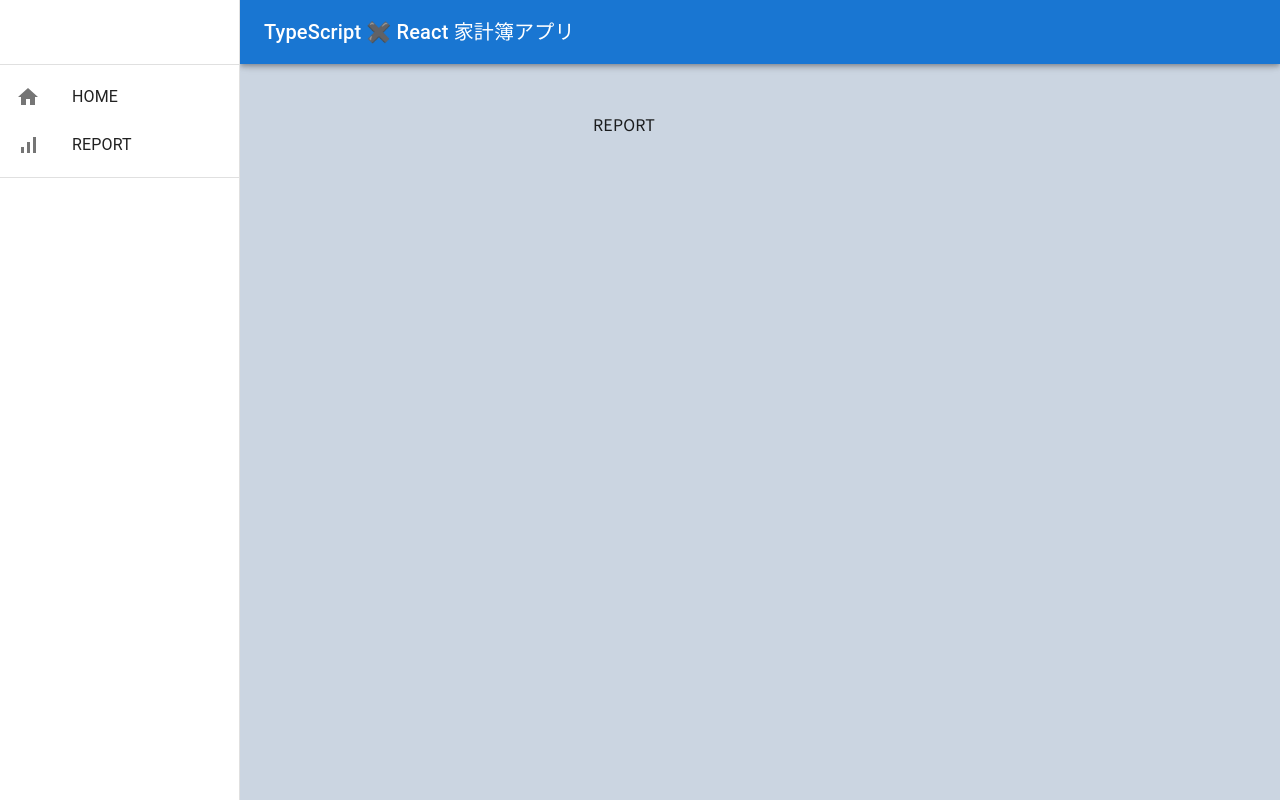
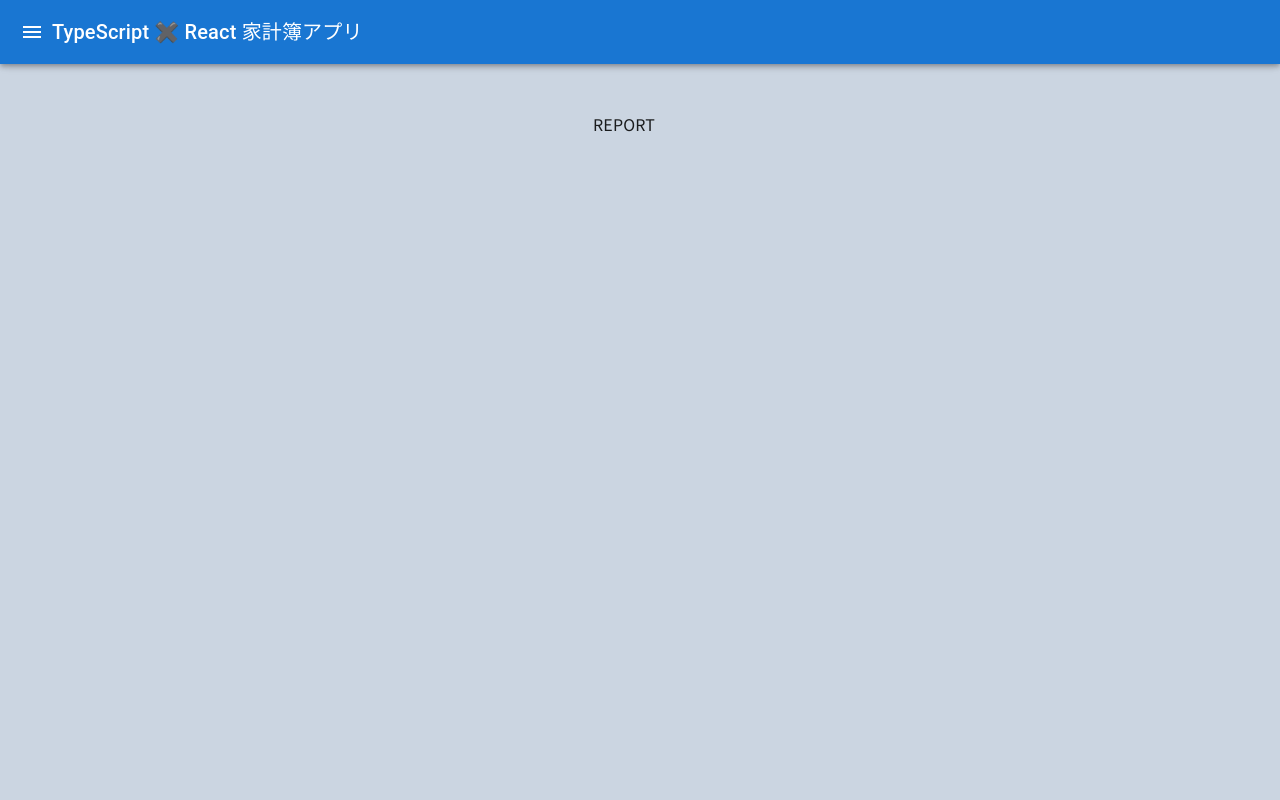
Before and after one commit to Fujiwara0805/MoneyDiaryApp, a Next.js app: page /report in a window 1280 px wide. Built offline with nearby package versions, Linux system fonts and the light colour scheme.

Commit message:
💄 フルサイズにてメニューアイコンが表示され自由に開閉ができるようにデザインを更新

```diff
--- a/src/components/common/SideBar.tsx
+++ b/src/components/common/SideBar.tsx
@@ -97,7 +97,13 @@ export const SideBar = ({
           {drawer}
         </Drawer>
         <Drawer
-          variant="permanent"
+          variant="temporary"
+          open={mobileOpen}
+          onTransitionEnd={handleDrawerTransitionEnd}
+          onClose={handleDrawerClose}
+          ModalProps={{
+            keepMounted: true, // Better open performance on mobile.
+          }}
           sx={{
             display: { xs: "none", sm: "block" },
             "& .MuiDrawer-paper": {
@@ -105,7 +111,6 @@ export const SideBar = ({
               width: drawerWidth,
             },
           }}
-          open
         >
           {drawer}
         </Drawer>
--- a/src/components/layouts/AppLayout.tsx
+++ b/src/components/layouts/AppLayout.tsx
@@ -40,10 +40,12 @@ export default function AppLayout() {
       {/* Header */}
       <AppBar
         position="fixed"
-        sx={{
-          width: { sm: `calc(100% - ${drawerWidth}px)` },
-          ml: { sm: `${drawerWidth}px` },
-        }}
+        sx={
+          {
+            // width: { sm: `calc(100% - ${drawerWidth}px)` },
+            // ml: { sm: `${drawerWidth}px` },
+          }
+        }
       >
         <Toolbar>
           <IconButton
@@ -51,7 +53,7 @@ export default function AppLayout() {
             aria-label="open drawer"
             edge="start"
             onClick={handleDrawerToggle}
-            sx={{ mr: 2, display: { sm: "none" } }}
+            // sx={{ mr: 2}}
           >
             <MenuIcon />
           </IconButton>
```
